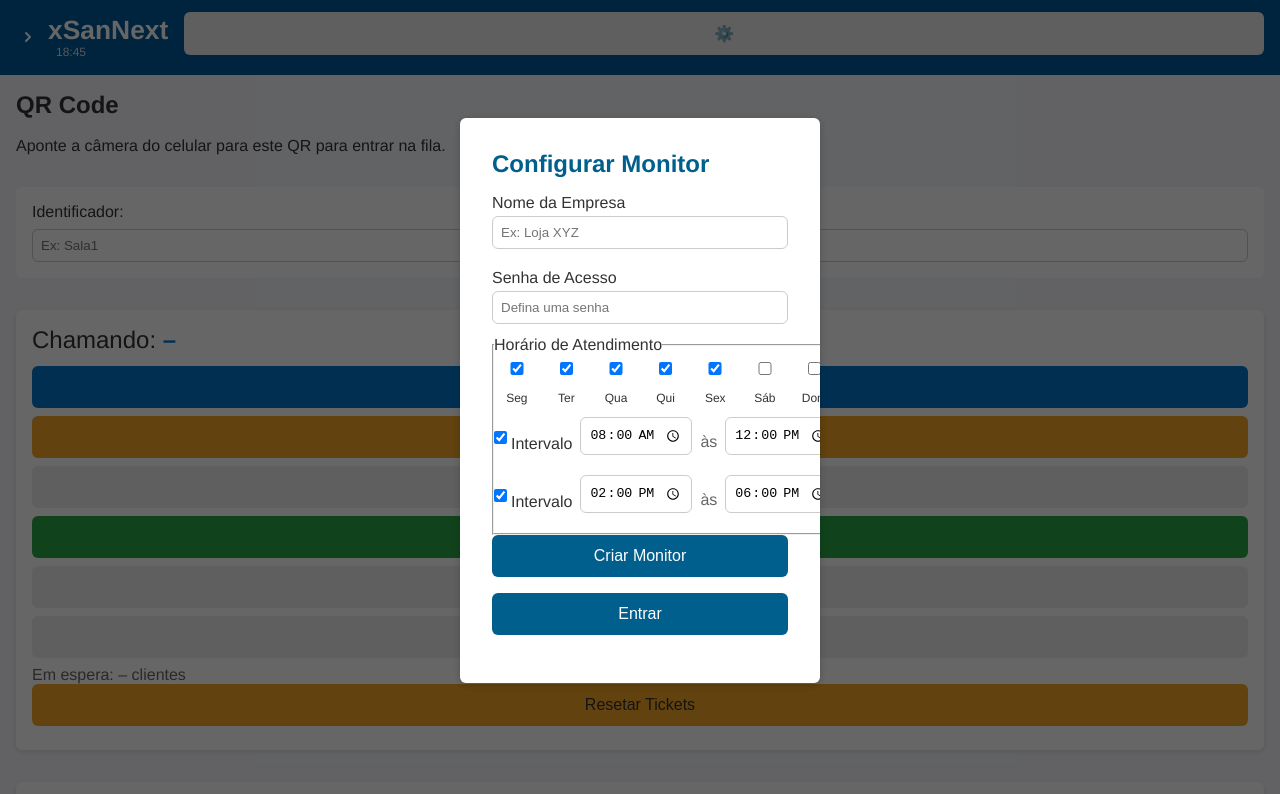
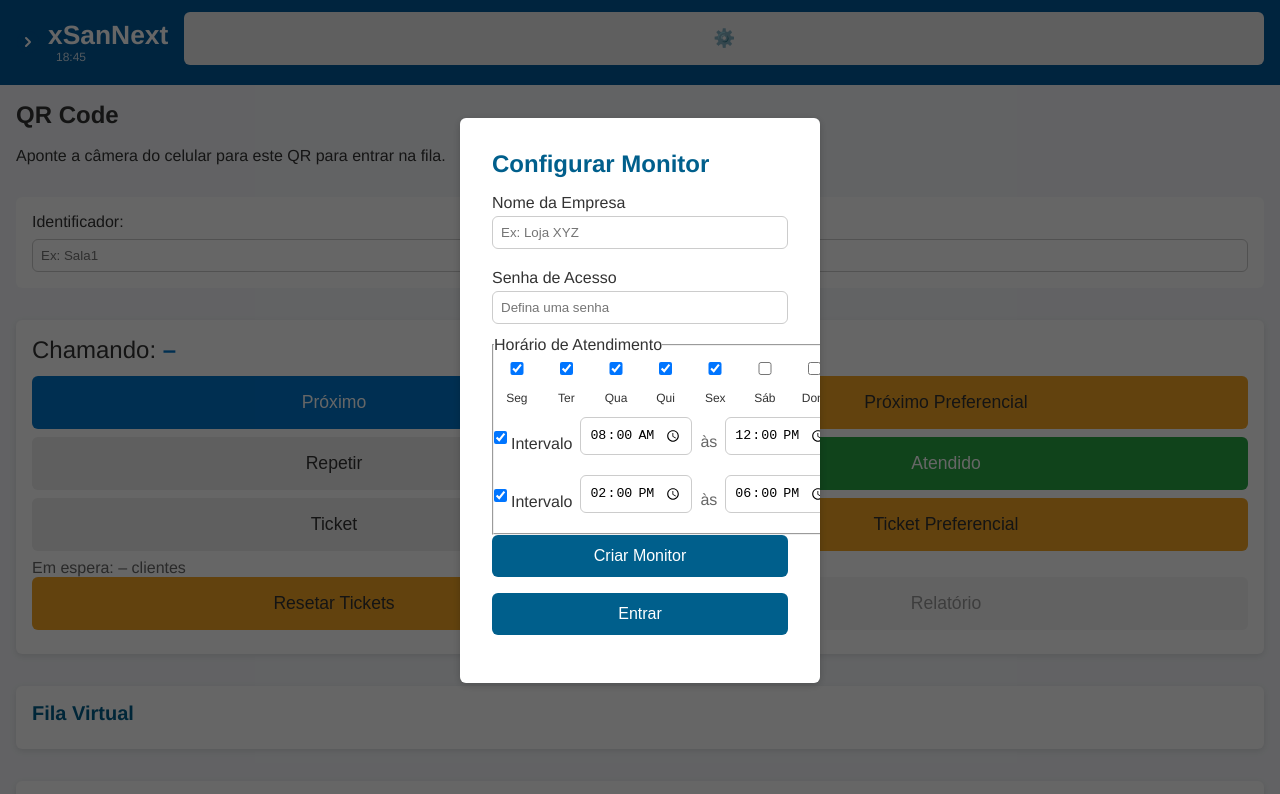
Before and after one commit to SanAppsMano/xSanNext, a website: page public/monitor-attendant/index.html in a window 1280 px wide. Shown: the top 794 px of the page. Drawn offline with nearby package versions, Linux system fonts and the light colour scheme.

Commit message:
fix: show report button on small screens

```diff
--- a/public/monitor-attendant/css/monitor-attendant.css
+++ b/public/monitor-attendant/css/monitor-attendant.css
@@ -258,13 +258,30 @@ body {
 
 .btn {
   width: 100%;
-  padding: 0.75rem;
+  padding: 1rem;
   margin-bottom: 0.5rem;
-  font-size: 1rem;
+  font-size: 1.1rem;
   border: none;
   border-radius: var(--radius);
   cursor: pointer;
   transition: background 0.2s;
+}
+
+.btn-row {
+  display: flex;
+  gap: 0.5rem;
+  margin-bottom: 0.5rem;
+}
+
+.btn-row .btn {
+  margin-bottom: 0;
+  flex: 1;
+}
+
+/* visual feedback for disabled buttons */
+.btn:disabled {
+  opacity: 0.5;
+  cursor: not-allowed;
 }
 .btn-primary {
   background: var(--secondary);
--- a/public/monitor-attendant/index.html
+++ b/public/monitor-attendant/index.html
@@ -145,20 +145,25 @@
         Chamando: <span id="current-call">–</span>
         <small id="current-id" class="id-label"></small>
       </div>
+      <div class="btn-row">
         <button id="btn-next" class="btn btn-primary">Próximo</button>
         <button id="btn-next-priority" class="btn btn-warning">Próximo Preferencial</button>
+      </div>
+      <div class="btn-row">
         <button id="btn-repeat" class="btn btn-secondary">Repetir</button>
         <button id="btn-attended" class="btn btn-success">Atendido</button>
-
+      </div>
+      <div class="btn-row">
         <button id="btn-new-manual" class="btn btn-secondary">Ticket</button>
-      <button id="btn-new-priority" class="btn btn-secondary">Ticket Preferencial</button>
-
+        <button id="btn-new-priority" class="btn btn-warning">Ticket Preferencial</button>
+      </div>
       <div class="status-info">
         Em espera: <span id="waiting-count">–</span> clientes
       </div>
-
+      <div class="btn-row">
         <button id="btn-reset" class="btn btn-warning">Resetar Tickets</button>
         <button id="btn-report" class="btn btn-secondary">Relatório</button>
+      </div>
     </section>
 
     <!-- Fila Virtual -->
--- a/public/monitor-attendant/js/monitor-attendant.js
+++ b/public/monitor-attendant/js/monitor-attendant.js
@@ -325,8 +325,8 @@ document.addEventListener('DOMContentLoaded', () => {
     }
   };
 
-  // Botão de relatório oculto até haver dados
-  btnReport.hidden = true;
+  // Botão de relatório desabilitado até haver dados
+  btnReport.disabled = true;
 
   // QR Interaction setup
   const qrContainer    = document.getElementById('qrcode');
@@ -677,8 +677,8 @@ function startBouncingCompanyName(text) {
 
       updateQueueList();
 
-      // Exibe o botão de relatório apenas se houver tickets registrados
-      btnReport.hidden = ticketCounter === 0;
+      // Desabilita o botão de relatório se não houver tickets registrados
+      btnReport.disabled = ticketCounter === 0;
       updateTicketSetter();
     } catch (e) {
       console.error(e);
```
Lines whose indentation alone changed are shown as unchanged.
